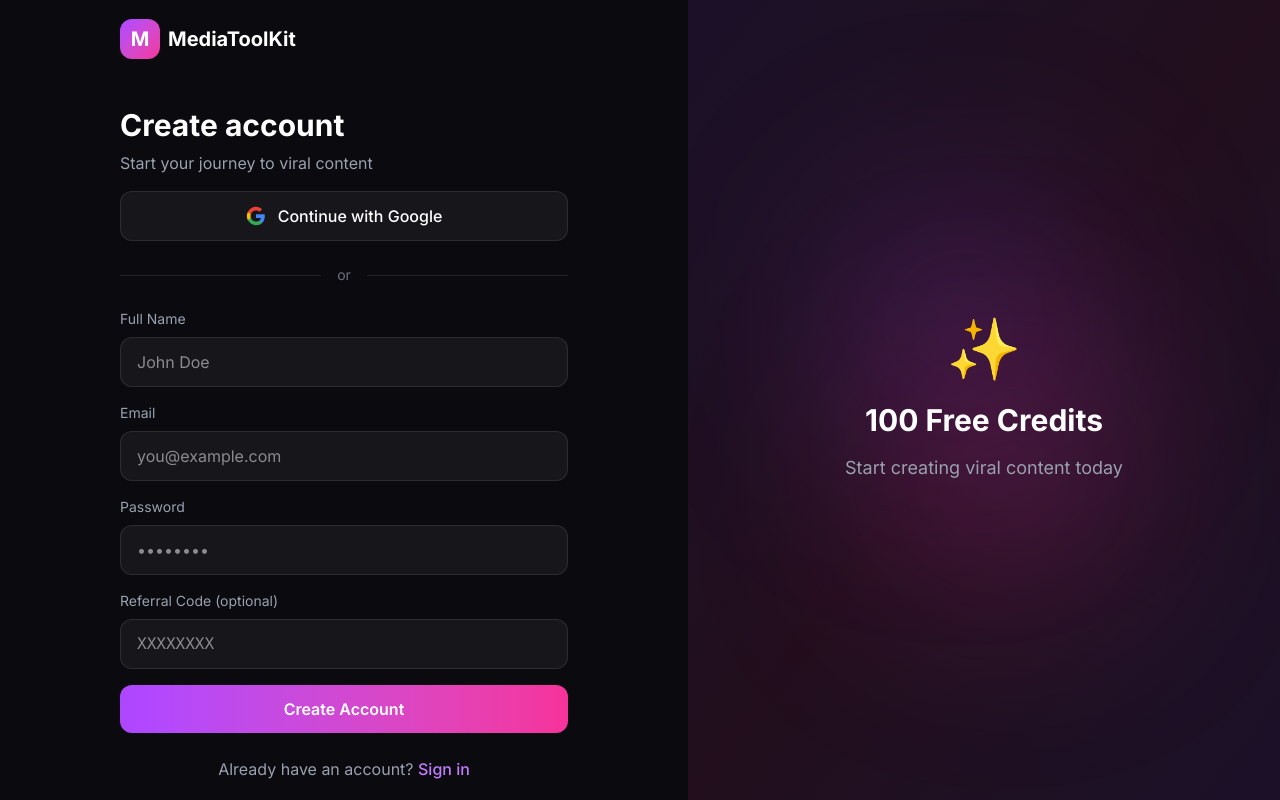
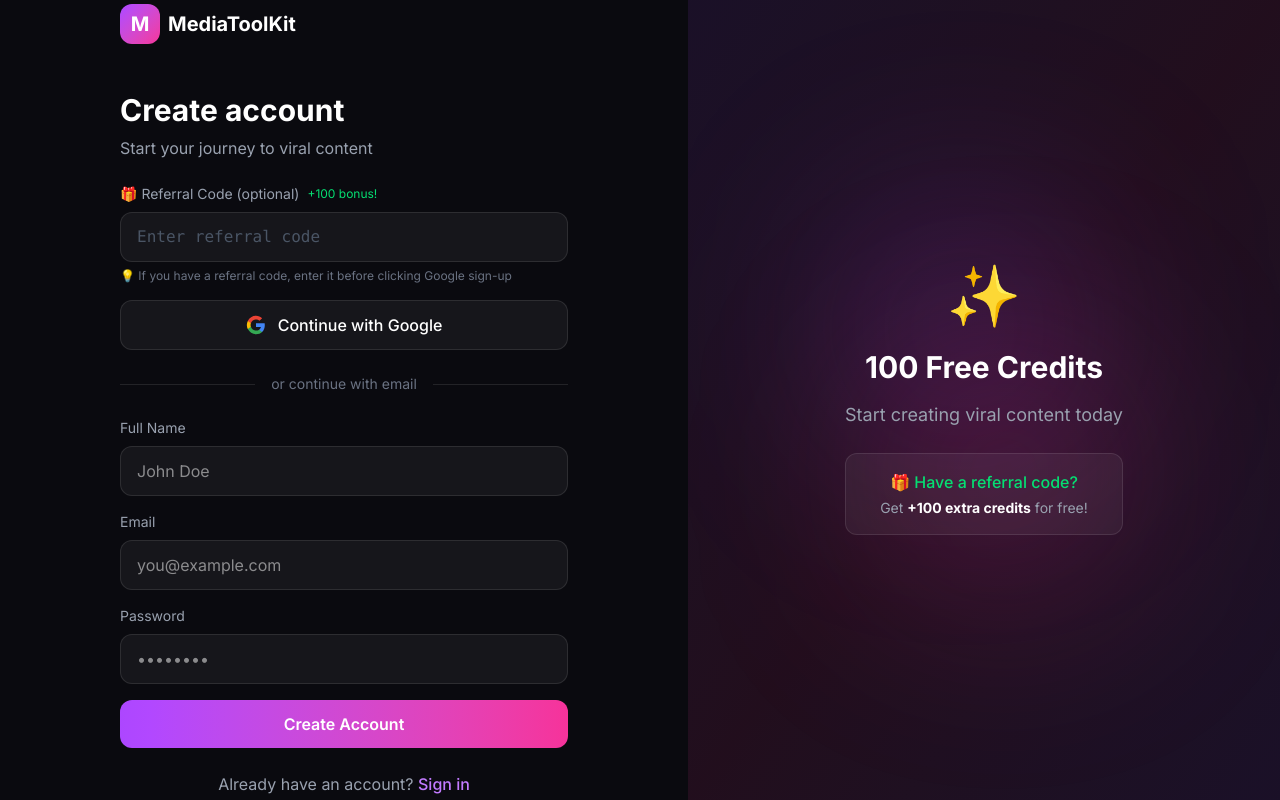
Before and after one commit to ViuVi/ai-toolkit, a Next.js app: page /register in a window 1280 px wide. Built offline with nearby package versions, Linux system fonts and the light colour scheme; no server answers.

Commit message:
Improved referral UX - code input above Google button

```diff
--- a/app/register/page.tsx
+++ b/app/register/page.tsx
@@ -12,12 +12,16 @@ function RegisterForm() {
   const [loading, setLoading] = useState(false)
   const [error, setError] = useState('')
   const [success, setSuccess] = useState(false)
+  const [hasRefFromUrl, setHasRefFromUrl] = useState(false)
   const router = useRouter()
   const searchParams = useSearchParams()
 
   useEffect(() => {
     const ref = searchParams.get('ref')
-    if (ref) setReferralCode(ref.toUpperCase())
+    if (ref) {
+      setReferralCode(ref.toUpperCase())
+      setHasRefFromUrl(true)
+    }
   }, [searchParams])
 
   const handleSubmit = async (e: React.FormEvent) => {
@@ -35,7 +39,7 @@ function RegisterForm() {
       setError(error.message)
       setLoading(false)
     } else if (data.user) {
-      const initialCredits = referralCode ? 150 : 100
+      const initialCredits = referralCode ? 200 : 100
       await supabase.from('credits').insert({
         user_id: data.user.id,
         balance: initialCredits,
@@ -77,7 +81,7 @@ function RegisterForm() {
           <p className="text-gray-400 mb-4">We sent a confirmation link to <span className="text-white font-medium">{email}</span></p>
           {referralCode && (
             <div className="p-3 bg-green-500/10 border border-green-500/20 rounded-lg text-green-400 text-sm mb-4">
-              🎁 +50 bonus credits applied!
+              🎁 +100 bonus credits applied!
             </div>
           )}
           <Link href="/login" className="inline-flex px-6 py-3 bg-gradient-to-r from-purple-500 to-pink-500 rounded-xl font-semibold hover:opacity-90 transition">
@@ -98,22 +102,59 @@ function RegisterForm() {
           </Link>
 
           <h1 className="text-3xl font-bold mb-2">Create account</h1>
-          <p className="text-gray-400 mb-4">Start your journey to viral content</p>
+          <p className="text-gray-400 mb-6">Start your journey to viral content</p>
 
-          {referralCode && (
-            <div className="p-3 bg-green-500/10 border border-green-500/20 rounded-xl text-green-400 text-sm mb-6">
-              🎁 Referral: <span className="font-mono font-bold">{referralCode}</span> (+50 bonus!)
+          {/* Referral Code Section - Google butonunun ÜSTÜNDE */}
+          {hasRefFromUrl ? (
+            // Link ile geldiyse - yeşil badge göster
+            <div className="p-3 bg-green-500/10 border border-green-500/20 rounded-xl text-green-400 text-sm mb-4">
+              🎁 Referral code applied: <span className="font-mono font-bold">{referralCode}</span> (+100 bonus credits!)
+            </div>
+          ) : (
+            // Link ile gelmediyse - input göster
+            <div className="mb-4">
+              <div className="flex items-center gap-2 mb-2">
+                <span className="text-sm text-gray-400">🎁 Referral Code (optional)</span>
+                <span className="text-xs text-green-400">+100 bonus!</span>
+              </div>
+              <input
+                type="text"
+                value={referralCode}
+                onChange={e => setReferralCode(e.target.value.toUpperCase())}
+                className="w-full bg-white/5 border border-white/10 rounded-xl px-4 py-3 text-white font-mono focus:outline-none focus:border-purple-500/50 placeholder-gray-600"
+                placeholder="Enter referral code"
+                maxLength={8}
+              />
+              <p className="text-xs text-gray-500 mt-1.5">
+                💡 If you have a referral code, enter it before clicking Google sign-up
+              </p>
             </div>
           )}
 
-          <button onClick={handleGoogleLogin} className="w-full py-3 px-4 bg-white/5 border border-white/10 rounded-xl font-medium hover:bg-white/10 transition flex items-center justify-center gap-3 mb-6">
+          {/* Referral varsa yeşil border ile Google butonu */}
+          <button
+            onClick={handleGoogleLogin}
+            className={`w-full py-3 px-4 rounded-xl font-medium transition flex items-center justify-center gap-3 mb-2 ${
+              referralCode
+                ? 'bg-green-500/10 border-2 border-green-500/30 hover:bg-green-500/20'
+                : 'bg-white/5 border border-white/10 hover:bg-white/10'
+            }`}
+          >
             <svg className="w-5 h-5" viewBox="0 0 24 24"><path fill="#4285F4" d="M22.56 12.25c0-.78-.07-1.53-.2-2.25H12v4.26h5.92c-.26 1.37-1.04 2.53-2.21 3.31v2.77h3.57c2.08-1.92 3.28-4.74 3.28-8.09z"/><path fill="#34A853" d="M12 23c2.97 0 5.46-.98 7.28-2.66l-3.57-2.77c-.98.66-2.23 1.06-3.71 1.06-2.86 0-5.29-1.93-6.16-4.53H2.18v2.84C3.99 20.53 7.7 23 12 23z"/><path fill="#FBBC05" d="M5.84 14.09c-.22-.66-.35-1.36-.35-2.09s.13-1.43.35-2.09V7.07H2.18C1.43 8.55 1 10.22 1 12s.43 3.45 1.18 4.93l2.85-2.22.81-.62z"/><path fill="#EA4335" d="M12 5.38c1.62 0 3.06.56 4.21 1.64l3.15-3.15C17.45 2.09 14.97 1 12 1 7.7 1 3.99 3.47 2.18 7.07l3.66 2.84c.87-2.6 3.3-4.53 6.16-4.53z"/></svg>
             Continue with Google
+            {referralCode && <span className="text-green-400 text-sm">(+100 bonus)</span>}
           </button>
 
-          <div className="flex items-center gap-4 mb-6">
+          {/* Referral kod girilmişse onay mesajı */}
+          {referralCode && !hasRefFromUrl && (
+            <p className="text-xs text-green-400 text-center mb-4">
+              ✓ Referral code "{referralCode}" will be applied
+            </p>
+          )}
+
+          <div className="flex items-center gap-4 my-6">
             <div className="flex-1 h-px bg-white/10"></div>
-            <span className="text-gray-500 text-sm">or</span>
+            <span className="text-gray-500 text-sm">or continue with email</span>
             <div className="flex-1 h-px bg-white/10"></div>
           </div>
 
@@ -131,18 +172,12 @@ function RegisterForm() {
               <input type="password" value={password} onChange={e => setPassword(e.target.value)} required minLength={6} className="w-full bg-white/5 border border-white/10 rounded-xl px-4 py-3 text-white focus:outline-none focus:border-purple-500/50" placeholder="••••••••" />
             </div>
 
-            {!referralCode && (
-              <div>
-                <label className="block text-sm text-gray-400 mb-2">Referral Code (optional)</label>
-                <input type="text" value={referralCode} onChange={e => setReferralCode(e.target.value.toUpperCase())} className="w-full bg-white/5 border border-white/10 rounded-xl px-4 py-3 text-white font-mono focus:outline-none focus:border-purple-500/50" placeholder="XXXXXXXX" maxLength={8} />
-              </div>
-            )}
-
             {error && <div className="p-3 bg-red-500/10 border border-red-500/20 rounded-lg text-red-400 text-sm">{error}</div>}
 
             <button type="submit" disabled={loading} className="w-full py-3 bg-gradient-to-r from-purple-500 to-pink-500 rounded-xl font-semibold hover:opacity-90 transition disabled:opacity-50 flex items-center justify-center gap-2">
               {loading && <span className="w-5 h-5 border-2 border-white/30 border-t-white rounded-full animate-spin"></span>}
               Create Account
+              {referralCode && <span className="text-sm opacity-80">(+100 bonus)</span>}
             </button>
           </form>
 
@@ -160,7 +195,11 @@ function RegisterForm() {
         <div className="relative text-center max-w-md">
           <div className="text-6xl mb-6">✨</div>
           <h2 className="text-3xl font-bold mb-4">100 Free Credits</h2>
-          <p className="text-gray-400 text-lg">Start creating viral content today</p>
+          <p className="text-gray-400 text-lg mb-6">Start creating viral content today</p>
+          <div className="p-4 bg-white/5 rounded-xl border border-white/10">
+            <p className="text-green-400 font-medium">🎁 Have a referral code?</p>
+            <p className="text-gray-400 text-sm mt-1">Get <span className="text-white font-bold">+100 extra credits</span> for free!</p>
+          </div>
         </div>
       </div>
     </div>
```
